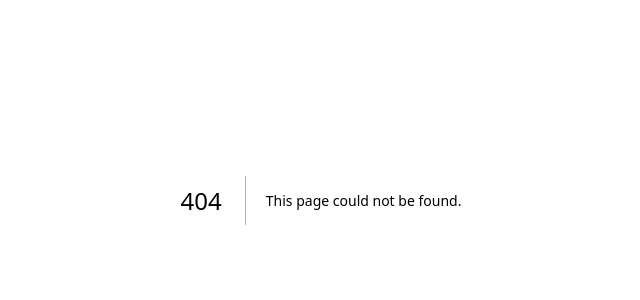
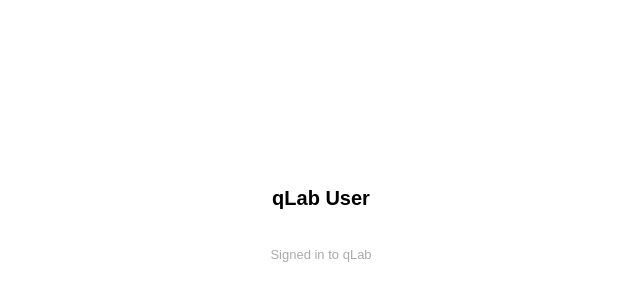
Before and after one commit to arvind-iyer-2001/qlab, a Next.js app in the folder web/: page /profile in a window 1280 px wide. Before the commit this address had no page. Shown: the part 200-500 px from the top of the page, without its empty margins (319-959 px from the left). Built offline with nearby package versions, Linux system fonts and the light colour scheme; no server answers.

Commit message:
feat(web): add /profile page showing user avatar and display name

```diff
--- /dev/null
+++ b/web/app/profile/page.tsx
@@ -0,0 +1,29 @@
+'use client'
+import { useUser } from '@clerk/nextjs'
+
+export default function ProfilePage() {
+  const { user, isLoaded } = useUser()
+
+  if (!isLoaded) {
+    return (
+      <div style={{ display: 'flex', justifyContent: 'center', alignItems: 'center', minHeight: '100vh' }}>
+        <p>Loading…</p>
+      </div>
+    )
+  }
+
+  const displayName = user?.fullName || user?.username || user?.primaryEmailAddress?.emailAddress || 'qLab User'
+
+  return (
+    <div style={{ display: 'flex', justifyContent: 'center', alignItems: 'center', minHeight: '100vh', flexDirection: 'column', gap: '16px', padding: '24px' }}>
+      {user?.imageUrl && (
+        <img src={user.imageUrl} alt="avatar" style={{ width: 72, height: 72, borderRadius: '50%', objectFit: 'cover' }} />
+      )}
+      <h1 style={{ fontSize: '20px', fontWeight: 600 }}>{displayName}</h1>
+      {user?.primaryEmailAddress && (
+        <p style={{ color: '#888', fontSize: '14px' }}>{user.primaryEmailAddress.emailAddress}</p>
+      )}
+      <p style={{ color: '#aaa', fontSize: '13px', marginTop: '8px' }}>Signed in to qLab</p>
+    </div>
+  )
+}
```
